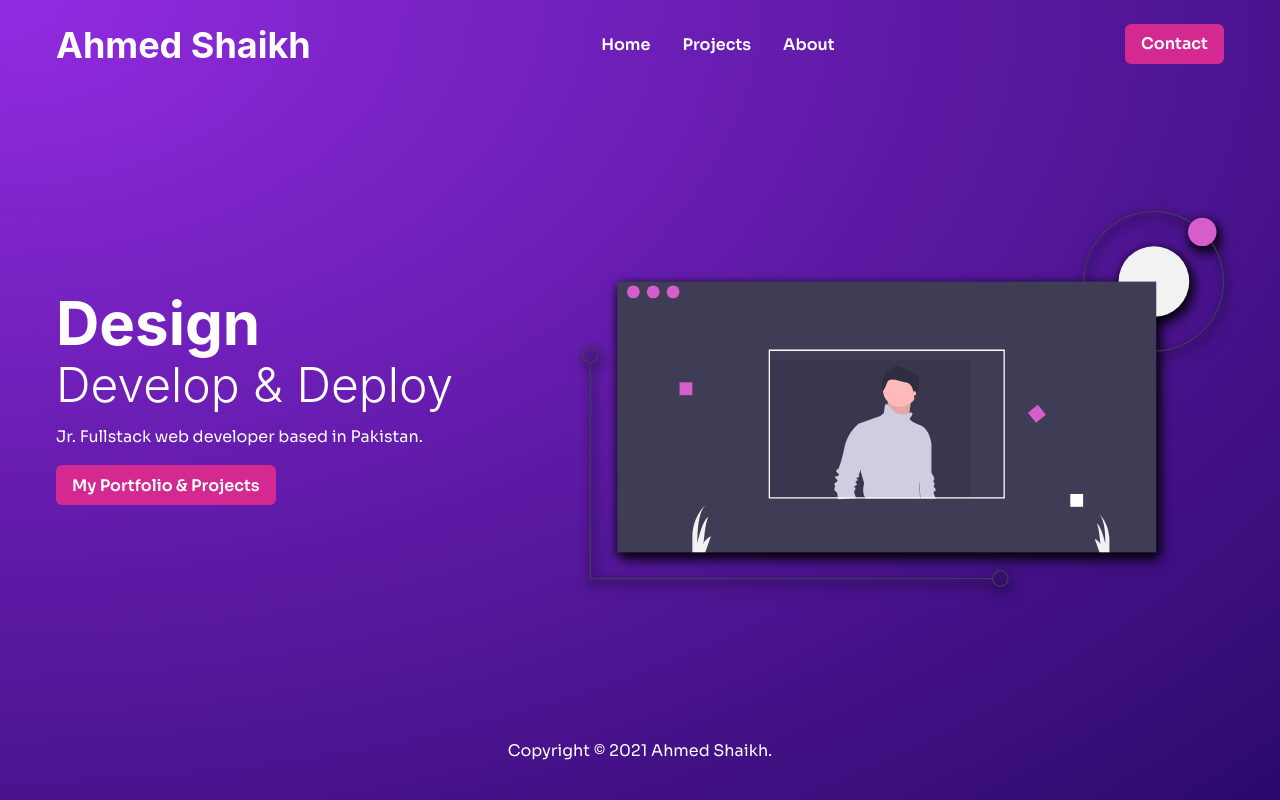
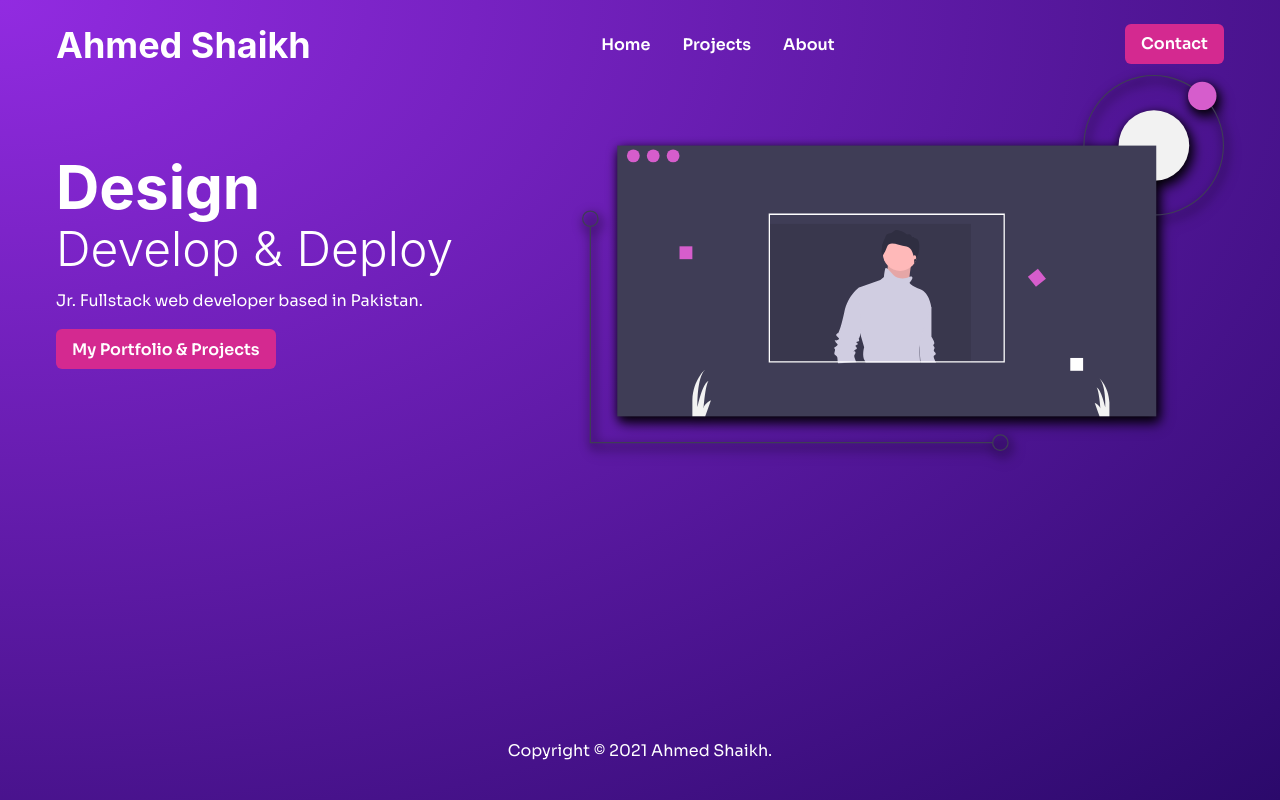
Before and after one commit to DevShaikh/portfolio-website-gatsby, a Gatsby site: page / in a window 1280 px wide. Built offline with nearby package versions, Linux system fonts and the light colour scheme; Gatsby itself is replaced by a stand-in of ours.

Commit message:
ready to deploy

```diff
--- a/src/pages/index.js
+++ b/src/pages/index.js
@@ -9,7 +9,8 @@ import { Link } from "gatsby"
 
 export default function Home() {
   return (
-    <Flex alignItems="center" height="81vh" justifyContent="space-between">
+    <Box height="81vh">
+      <Flex alignItems="center" justifyContent="space-between">
         <Box width="45%">
           <Box mb="4">
             <Heading size="3xl" fontWeight="bold">
@@ -31,5 +32,6 @@ export default function Home() {
           />
         </Box>
       </Flex>
+    </Box>
   )
 }
```
Lines whose indentation alone changed are shown as unchanged.
